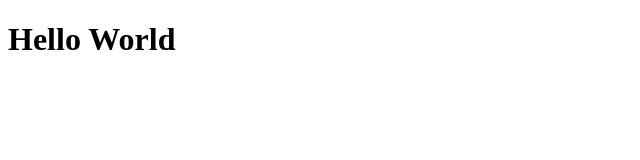
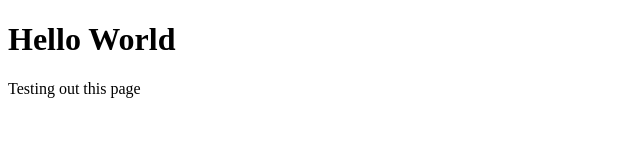
Before and after one commit to babycodeher/Redesigned-Portfolio, a plain HTML site: page index.html in a window 1280 px wide. Shown: the whole page, without its empty margins (0-640 px from the left). Drawn offline with Linux system fonts and the light colour scheme.

Commit message:
test commit

```diff
--- a/index.html
+++ b/index.html
@@ -8,5 +8,6 @@
 </head>
 <body>
     <h1>Hello World</h1>
+    <p>Testing out this page</p>
 </body>
 </html>
```
